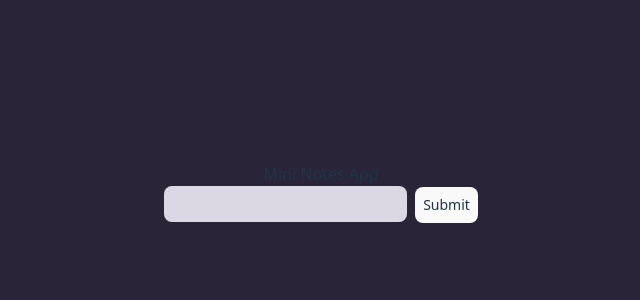
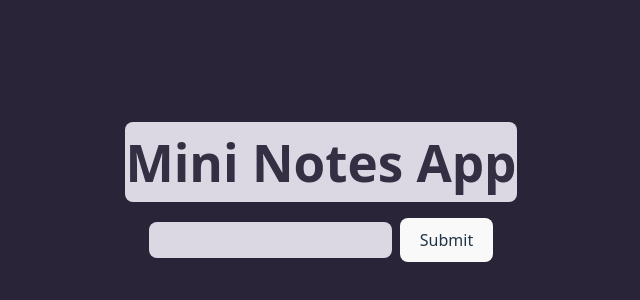
Before and after one commit to chadoincode/react-playground, a React (Vite) app: page / in a window 1280 px wide. Shown: the part 208-508 px from the top of the page, without its empty margins (319-959 px from the left). Built offline with nearby package versions, Linux system fonts and the light colour scheme.

Commit message:
style: added new style for header all apps

```diff
--- /dev/null
+++ b/src/components/Header.tsx
@@ -0,0 +1,13 @@
+type HeaderProps = {
+  title: string
+}
+
+const Header = ({title}: HeaderProps) => {
+  return (
+    <div className="top-0 flex justify-center items-center bg-light h-20 rounded-lg mb-4">
+      <h1 className="text-2xl font-bold text-dark">{title}</h1>
+    </div>
+  )
+}
+
+export default Header
--- a/src/components/MiniNotes.tsx
+++ b/src/components/MiniNotes.tsx
@@ -1,4 +1,5 @@
 import { useState } from "react";
+import Header from "./Header";
 
 type NoteProps = {
   id: number
@@ -27,7 +28,7 @@ const MiniNotesApps = () => {
   }
   return(
     <div>
-      <h2>Mini Notes App</h2>
+      <Header title="Mini Notes App"/>
       <input
         type="text"
         onChange={(e) => setInput(e.target.value)}
--- a/src/index.css
+++ b/src/index.css
@@ -45,7 +45,7 @@ h1 {
   line-height: 1.1;
 }
 
-/* button {
+button {
   border-radius: 8px;
   border: 1px solid transparent;
   padding: 0.6em 1.2em;
@@ -55,7 +55,7 @@ h1 {
   background-color: #1a1a1a;
   cursor: pointer;
   transition: border-color 0.25s;
-} */
+}
 button:hover {
   border-color: #646cff;
 }
```
